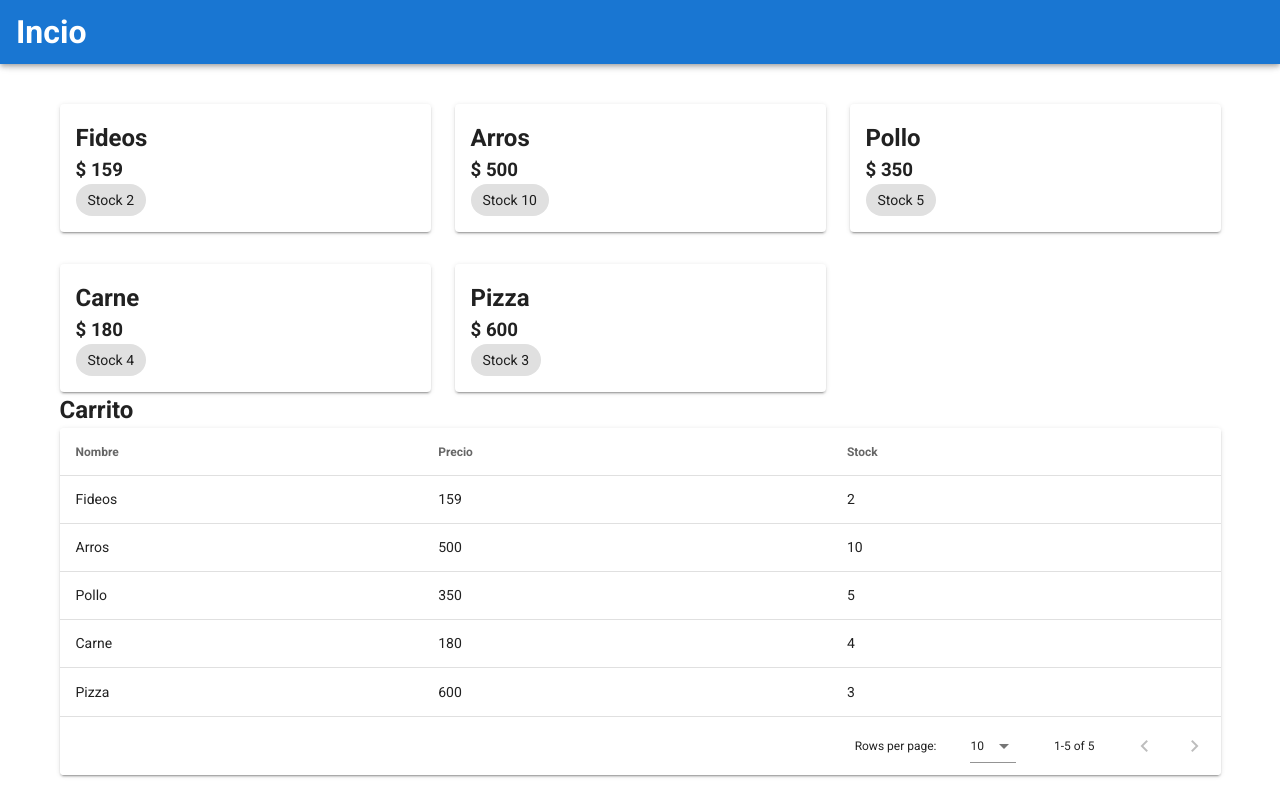
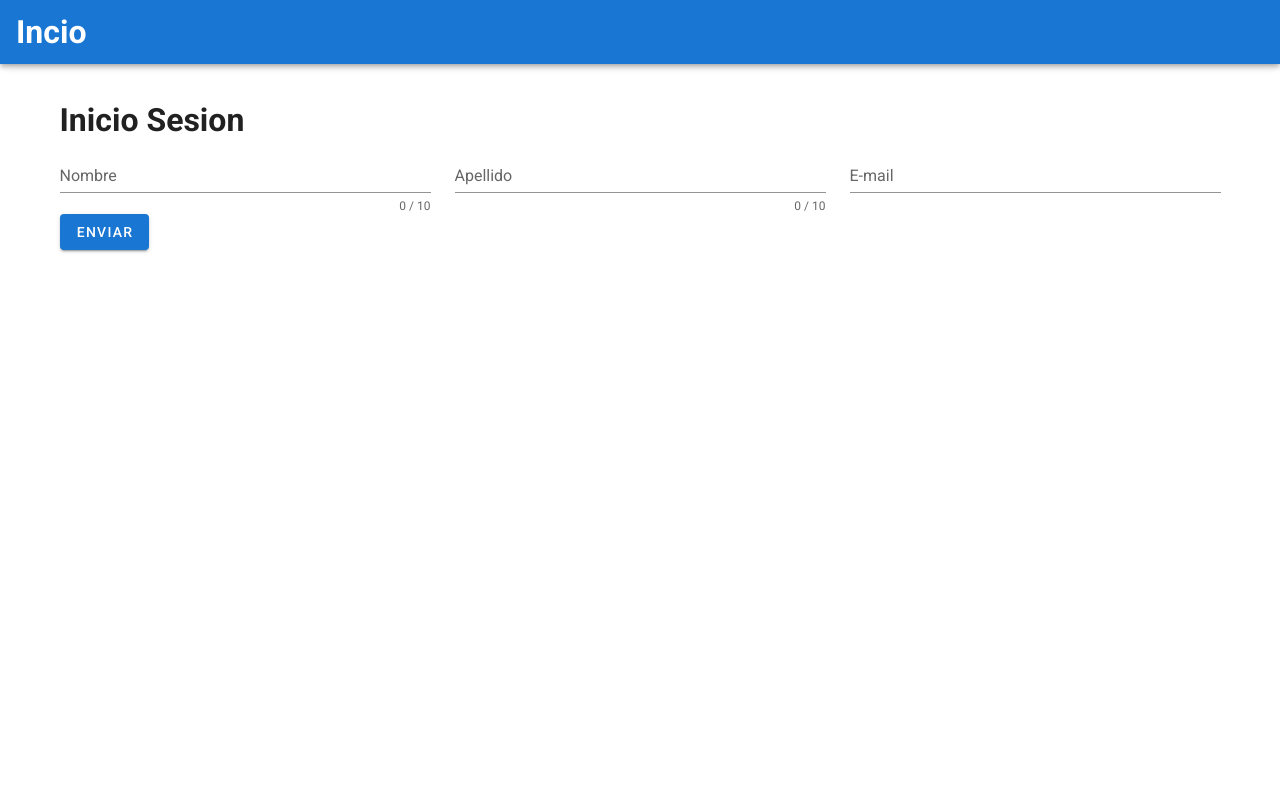
Before and after one commit to leonaidass/final1, a Vue app: page / in a window 1280 px wide. Built offline with nearby package versions, Linux system fonts and the light colour scheme.

Commit message:
loginresuleto

```diff
--- a/src/App.vue
+++ b/src/App.vue
@@ -5,8 +5,11 @@
   </v-app-bar>
 
   <v-container class="pt-12 mt-12">
+    <Login v-if="!logueado" @click="enviar" />
+   <div v-else>
   <Productos/>
   <Carrito/>
+   </div>
   </v-container>
 
   </v-app>
@@ -15,10 +18,23 @@
 <script>
 import Productos from "./components/Productos.vue"
 import Carrito from "./components/Carrito.vue"
+import Login from "./components/Login.vue"
   export default {
     components:{
       Productos,
-      Carrito
+      Carrito,
+      Login
+    },
+    data() {
+      return {
+       logueado: false,
+      }
+    },
+    methods:{
+       enviar(valor) {
+        this.logueado = valor
+
+      }
     }
 
   }
--- a/src/components/Login.vue
+++ b/src/components/Login.vue
@@ -0,0 +1,77 @@
+<template>
+    <div>
+       <h1>Inicio Sesion</h1>
+       <v-form v-model="valid">
+
+        <v-row>
+          <v-col cols="12" md="4">
+            <v-text-field
+              v-model="nombre"
+              :rules="nameRules"
+              :counter="10"
+              label="Nombre"
+              required
+            ></v-text-field>
+          </v-col>
+
+          <v-col cols="12" md="4">
+            <v-text-field
+              v-model="apellido"
+              :rules="nameRules"
+              :counter="10"
+              label="Apellido"
+              required
+            ></v-text-field>
+          </v-col>
+
+          <v-col cols="12" md="4">
+            <v-text-field
+              v-model="email"
+              :rules="emailRules"
+              label="E-mail"
+              required
+            ></v-text-field>
+          </v-col>
+        </v-row>
+
+      <v-btn class="mr-4 primary" @click="enviar" > Enviar </v-btn>
+    </v-form>
+    </div>
+</template>
+
+<script>
+    export default {
+        data() {
+            return {
+               valid: false,
+    nombre: "",
+    apellido: "",
+    valor: false,
+    nameRules: [
+      (v) => !!v || "Por favor complete este campo",
+      (v) => v.length >= 3 || "Este campo debe contener al menos 3 caracteres",
+    ],
+    email: "",
+    emailRules: [
+      (v) => !!v || "Por favor complete este campo",
+      (v) =>
+        /.+@.+/.test(v) || "Por favor complete con una dirección de e-mail",
+    ]
+            }
+        },
+        methods:{
+                  enviar() {
+
+        this.valor = true;
+
+        this.$emit("click", this.valor);
+
+    }
+        }
+
+    }
+</script>
+
+<style lang="scss" scoped>
+
+</style>
--- a/src/components/Productos.vue
+++ b/src/components/Productos.vue
@@ -29,6 +29,7 @@ import datos from "../assets/datos.json";
             }
         },
 
+
     }
 </script>
 
```
Also changed, not shown: 1 other file (tests, documents, lock files or other folders).
